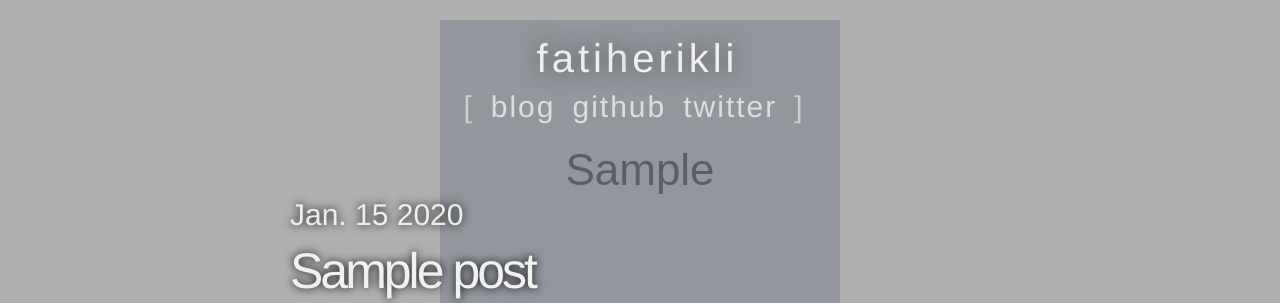
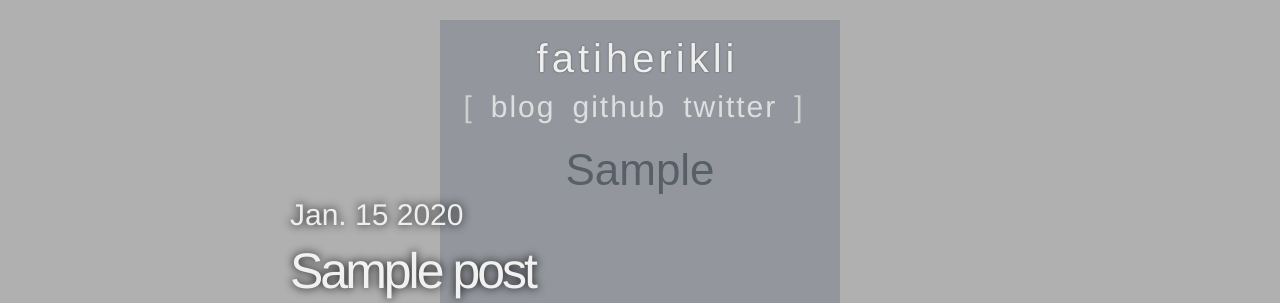
Before and after one commit to fatiherikli/fatiherikli.github.io, a Django app: template web/templates/blog/post_detail.html in a window 1280 px wide. Shown: the top 303 px of the page. Run offline with Django 3.2, Linux system fonts and the light colour scheme; the template is opened without the code that fills it: most values are stand-ins (such as "Sample title", 1, 10 or a date in 2020); grey boxes marked "Sample" are stand-in pictures; parts of the project's set-up code (start-up, migrations or seed data) failed here and were passed over; some libraries are stand-ins or nearby versions.

Commit message:
Remove logo shadow

```diff
--- a/web/static/css/style.css
+++ b/web/static/css/style.css
@@ -454,7 +454,7 @@ body.blog-post-with-cover .post header h3 a {
 
 body.blog-post-with-cover header h1 a {
     color: #eeeeee;
-    text-shadow: 0 0 20px #4f4f4f;
+    text-shadow: 0 0 2px #4f4f4f;
 }
 
 body.blog-post-with-cover header nav a {
```
